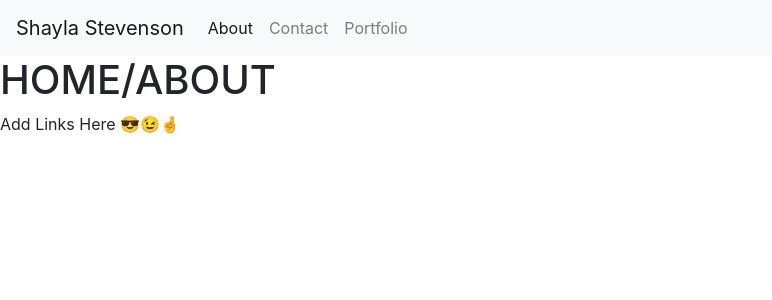
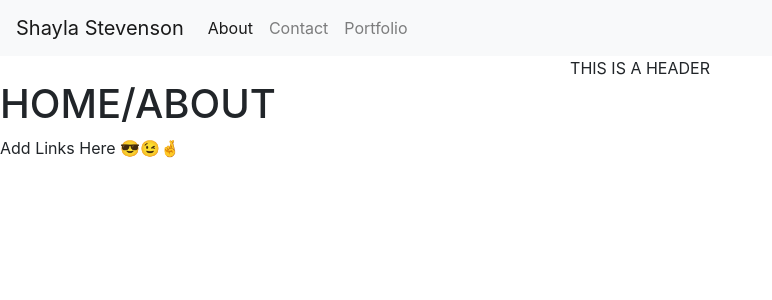
Before and after one commit to ShaylaStevenson/shayla-stevenson, a React (Create React App) app: page / in a window 1280 px wide. Shown: the top 300 px of the page, without its empty margins (0-772 px from the left). Built offline with nearby package versions, Linux system fonts and the light colour scheme.

Commit message:
header functioning

```diff
--- a/src/App.js
+++ b/src/App.js
@@ -4,7 +4,7 @@ import { BrowserRouter as Router, Route } from "react-router-dom";
 import About from "./pages/About";
 import Contact from "./pages/Contact";
 import Portfolio from "./pages/Portfolio";
-//import Header from "./components/Header";
+import Header from "./components/Header";
 import Footer from "./components/Footer";
 //import Project from "./components/Project";
 import Navbar from "./components/Navbar";
@@ -15,6 +15,7 @@ function App() {
     <Router>
       <div>
         <Navbar />
+        <Header />
         <Route exact path="/" component={About} />
         <Route exact path="/contact" component={Contact} />
         <Route exact path="/portfolio" component={Portfolio} />
--- a/src/components/Header/index.js
+++ b/src/components/Header/index.js
@@ -0,0 +1,14 @@
+import React from "react";
+import "./style.css";
+
+function Header(props) {
+  return (
+    <div className="hero text-center">
+        {/* style={{ backgroundImage: `url(${props.backgroundImage})` }} */}
+        THIS IS A HEADER
+      {props.children}
+    </div>
+  );
+}
+
+export default Header;
```
